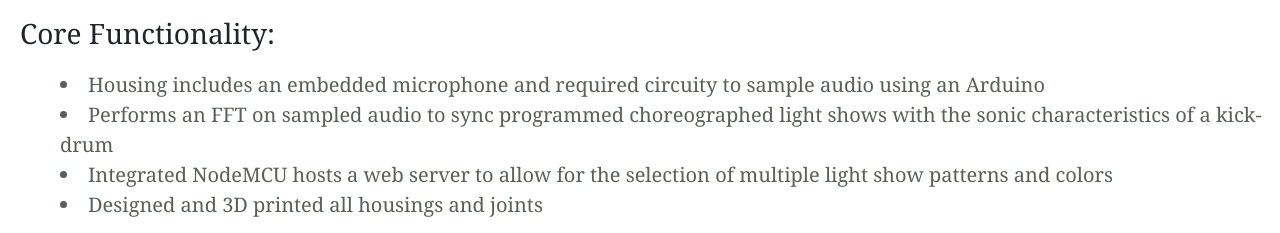
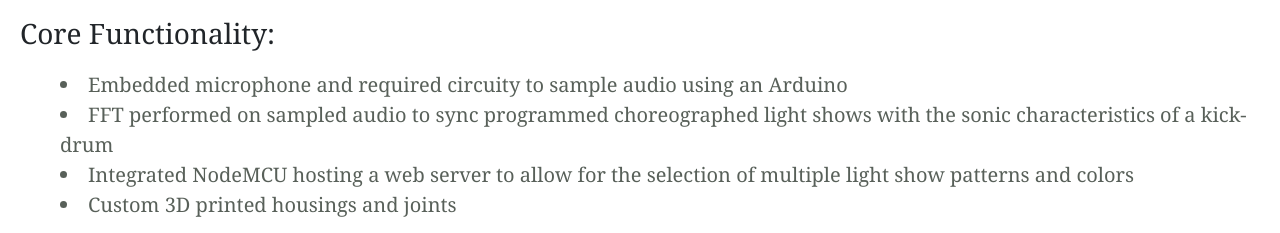
Before and after one commit to ghalliday553/graysonhalliday.com, a React (Create React App) app: page /led-display in a window 1280 px wide. Shown: the part 818-1051 px from the top of the page. Built offline with nearby package versions, Linux system fonts and the light colour scheme.

Commit message:
Updated project descriptions.

```diff
--- a/src/Components/ProjectComponent.js
+++ b/src/Components/ProjectComponent.js
@@ -24,26 +24,25 @@ class ProjectComponent extends React.Component {
             projectName: "Network-Connected Audio Sensing LED Display",
             projectOverviewText: ["LED Display capable of synchronizing with low musical frequencies, providing an autonomous and interactive visual experience.",
                                 "Additional networking capabilities enable the user to select pre-defined light shows through a web app, utilising a variety of colour sequences, brightness levels, and wave characteristics."],
-            projectDescriptionList: ["Housing includes an embedded microphone and required circuity to sample audio using an Arduino",
-                                    "Performs an FFT on sampled audio to sync programmed choreographed light shows with the sonic characteristics of a kick-drum",
-                                    "Integrated NodeMCU hosts a web server to allow for the selection of multiple light show patterns and colors",
-                                    "Designed and 3D printed all housings and joints"],
+            projectDescriptionList: ["Embedded microphone and required circuity to sample audio using an Arduino",
+                                    "FFT performed on sampled audio to sync programmed choreographed light shows with the sonic characteristics of a kick-drum",
+                                    "Integrated NodeMCU hosting a web server to allow for the selection of multiple light show patterns and colors",
+                                    "Custom 3D printed housings and joints"],
             assets: <LedDisplayAssets></LedDisplayAssets>
         }
         this.facialRecognition = {
             projectName: "Audio Greeting Using Remote Facial Recognition",
             projectOverviewText: ["Facial recognition system used to greet identified individuals with a personalized audio message.",
-                                "System utilizes an iOS app to stream camera data to a local web server hosted on a raspberry pi. Individuals are then identified using a convolutional neural net"],
+                                "System utilizes an iOS app to stream camera data to a local web server hosted on a raspberry pi. Individuals are then identified using a convolutional neural net."],
             projectDescriptionList: ["iOS application responsible for accessing and sending camera data using Alamofire",
-                                    "Model created using tensorflow and keras utilising 2D CNN layers"],
+                                    "2D CNN model created using tensorflow and keras"],
             assets: <FacialRecognitionAssets></FacialRecognitionAssets>
         }
         this.fatigueDetection = {
             projectName: "Fatigue-Detecting Neural Net Utilizing EEG Data",
             projectOverviewText: ["Fatigue detection system utilizing EEG data to infer if an individual is fit to perform a task. Testing showed results carried a confidence rating greater than 90%.",
                                 "Subject independence was additionally acheived by utilising brain frequency entropy."],
-            projectDescriptionList: ["System utilises long short-term memory network",
-                                    "Model trained using EEG data taken from nurses before and after hospital shifts"],
+            projectDescriptionList: ["Long short-term memory (LSTM) network trained using EEG data taken from nurses before and after hospital shifts"],
             assets: <FatigueDetectionAssets></FatigueDetectionAssets>
         }
         this.audioEffects = {
```
